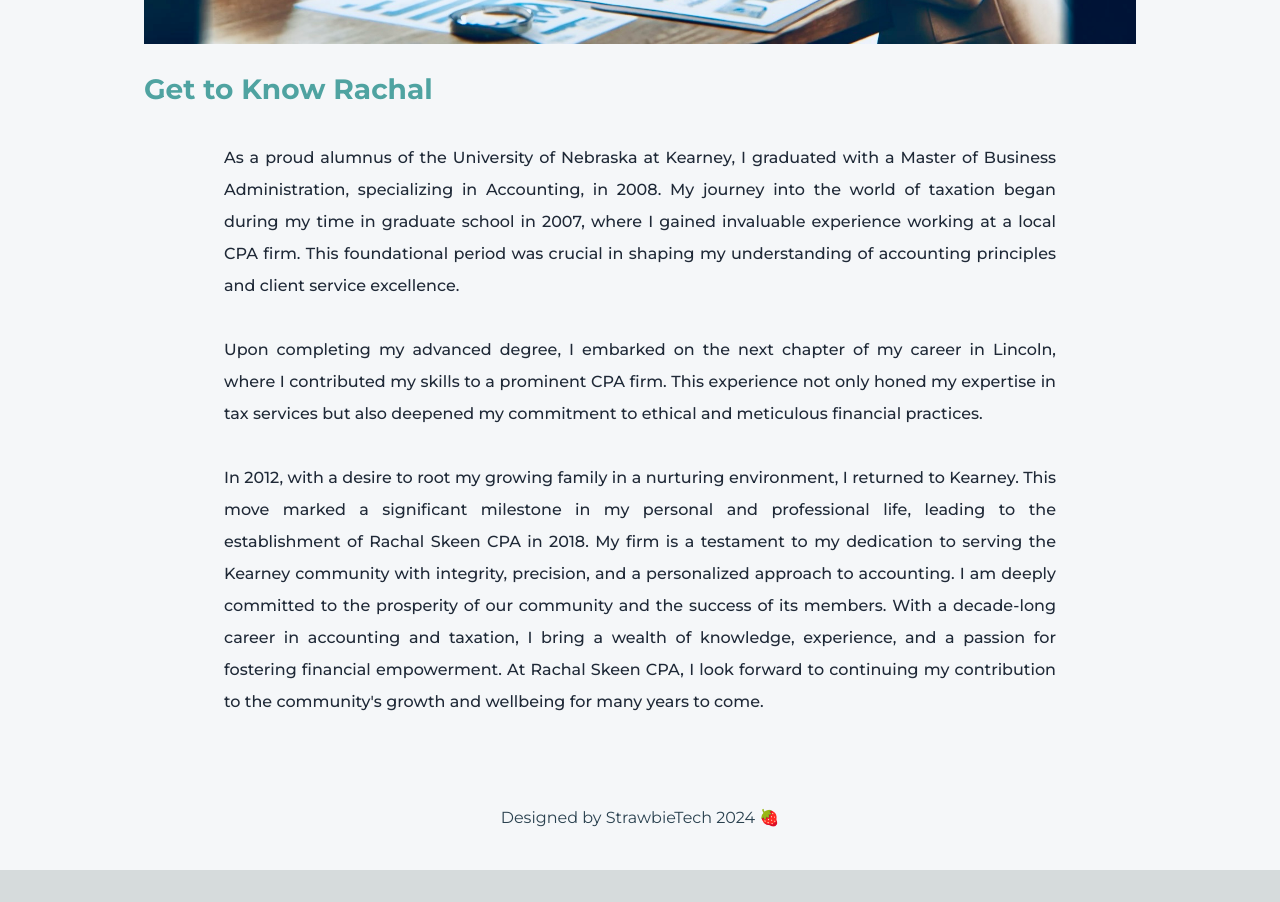
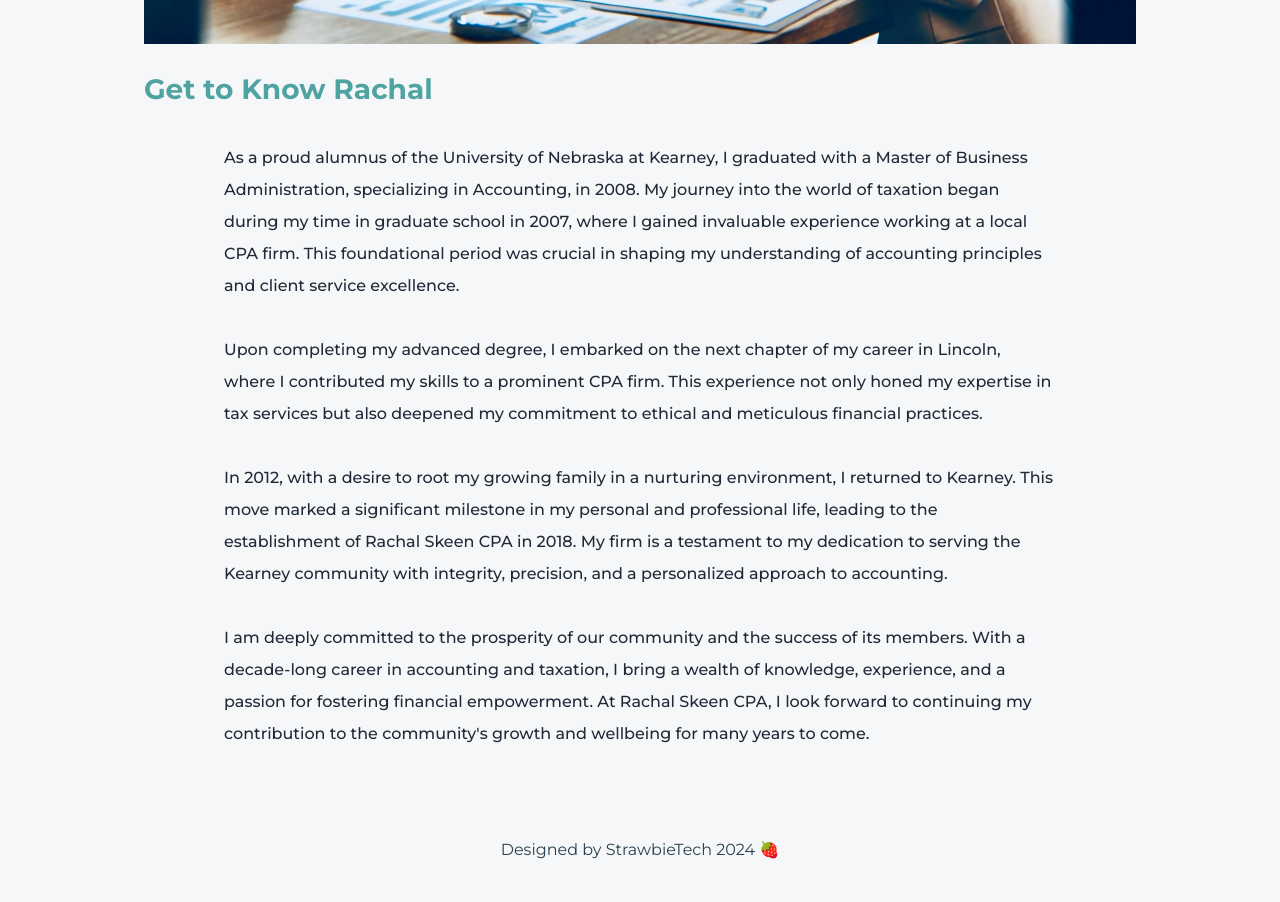
Before and after one commit to jellobear27/rachal-next, a Next.js app: page /about in a window 1280 px wide. Shown: the part 360-1262 px from the top of the page. Before the commit the page ends 1230 px from the top, so only its background shows below. Built offline with nearby package versions, Linux system fonts and the light colour scheme.

Commit message:
Update page.js

```diff
--- a/src/app/about/page.js
+++ b/src/app/about/page.js
@@ -17,16 +17,16 @@
         Get to Know Rachal
       </p>
       <div className="my-6"></div>
-      <p className="px-4 py-2 text-gray-800 text-justify font-medium text-sm lg:text-base leading-relaxed lg:leading-loose lg:px-20">
+      <p className="px-4 py-2 text-gray-800 font-medium text-sm lg:text-base leading-relaxed lg:leading-loose lg:px-20">
         As a proud alumnus of the University of Nebraska at Kearney, I graduated with a Master of Business Administration, specializing in Accounting, in 2008. My journey into the world of taxation began during my time in graduate school in 2007, where I gained invaluable experience working at a local CPA firm. This foundational period was crucial in shaping my understanding of accounting principles and client service excellence.<br>
         </br><br></br>
 
         Upon completing my advanced degree, I embarked on the next chapter of my career in Lincoln, where I contributed my skills to a prominent CPA firm. This experience not only honed my expertise in tax services but also deepened my commitment to ethical and meticulous financial practices.<br>
         </br><br></br>
 
-        In 2012, with a desire to root my growing family in a nurturing environment, I returned to Kearney. This move marked a significant milestone in my personal and professional life, leading to the establishment of Rachal Skeen CPA in 2018. My firm is a testament to my dedication to serving the Kearney community with integrity, precision, and a personalized approach to accounting.
+        In 2012, with a desire to root my growing family in a nurturing environment, I returned to Kearney. This move marked a significant milestone in my personal and professional life, leading to the establishment of Rachal Skeen CPA in 2018. My firm is a testament to my dedication to serving the Kearney community with integrity, precision, and a personalized approach to accounting.<br>
 
-        I am deeply committed to the prosperity of our community and the success of its members. With a decade-long career in accounting and taxation, I bring a wealth of knowledge, experience, and a passion for fostering financial empowerment. At Rachal Skeen CPA, I look forward to continuing my contribution to the community's growth and wellbeing for many years to come.
+        </br><br></br>I am deeply committed to the prosperity of our community and the success of its members. With a decade-long career in accounting and taxation, I bring a wealth of knowledge, experience, and a passion for fostering financial empowerment. At Rachal Skeen CPA, I look forward to continuing my contribution to the community's growth and wellbeing for many years to come.
       </p>
     </div>
   );
```
